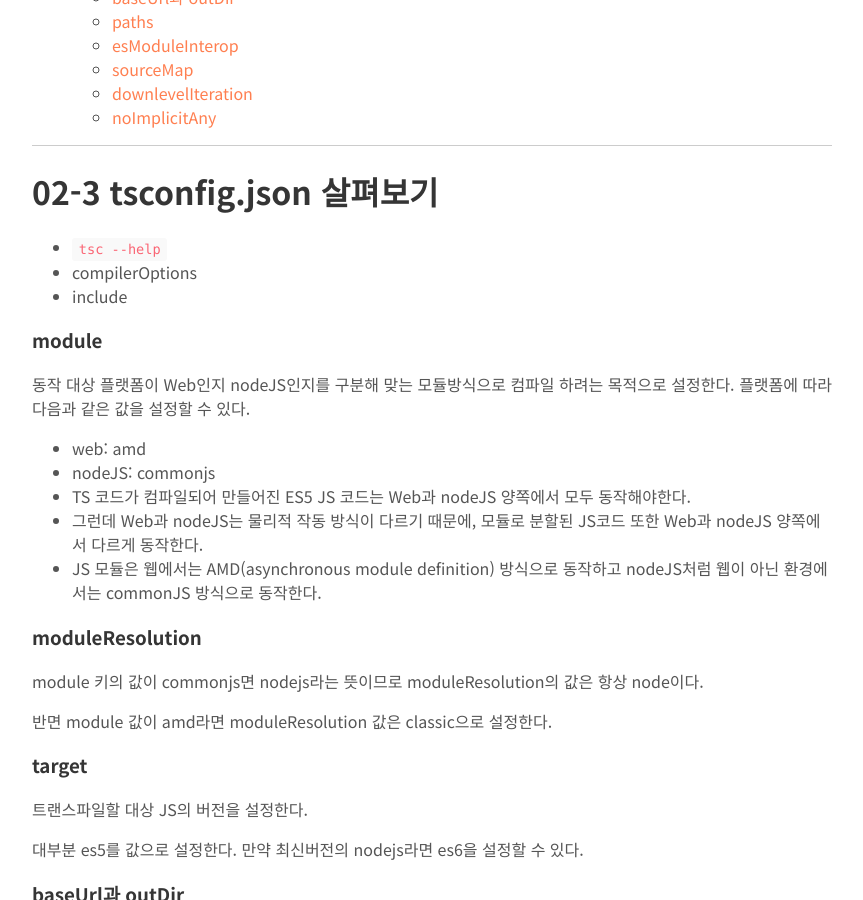
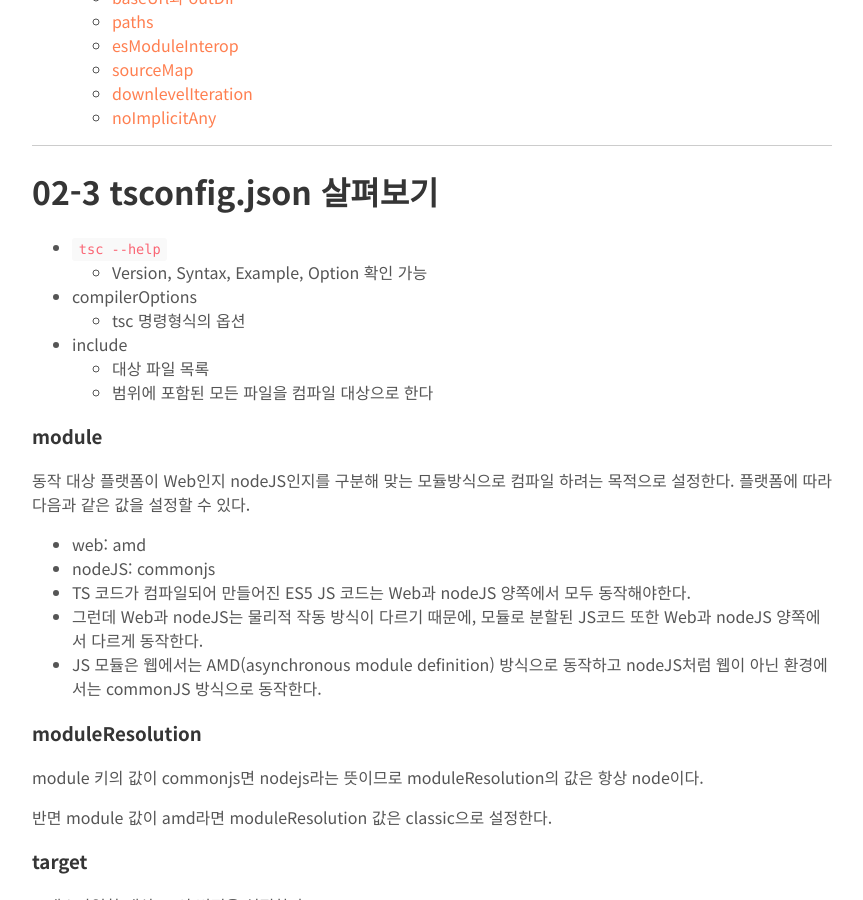
Before and after one commit to Oizys18/blog_depreciated, a Jekyll site: the page built from _posts/Web/2020-10-08-Typescript-Tsconfig.md, in a window 1280 px wide and 900 px high, scrolled down 370 px. Shown: the whole window, without its empty margins (208-1071 px from the left). Built offline with Jekyll 4.4.1, drawn with Linux system fonts in a browser that asks for light colours; comment, search, counter and statistics services are not loaded.

Commit message:
Mod tsconfig

```diff
--- a/_posts/Web/2020-10-08-Typescript-Tsconfig.md
+++ b/_posts/Web/2020-10-08-Typescript-Tsconfig.md
@@ -13,8 +13,12 @@ tags: [React, Javascript, Typescript, TS, Intro, Framework, Frontend]
 # 02-3 tsconfig.json 살펴보기
 
 - `tsc --help`
+  - Version, Syntax, Example, Option 확인 가능
 - compilerOptions
+  - tsc 명령형식의 옵션
 - include
+  - 대상 파일 목록
+  - 범위에 포함된 모든 파일을 컴파일 대상으로 한다
 
 ### module
 
```
